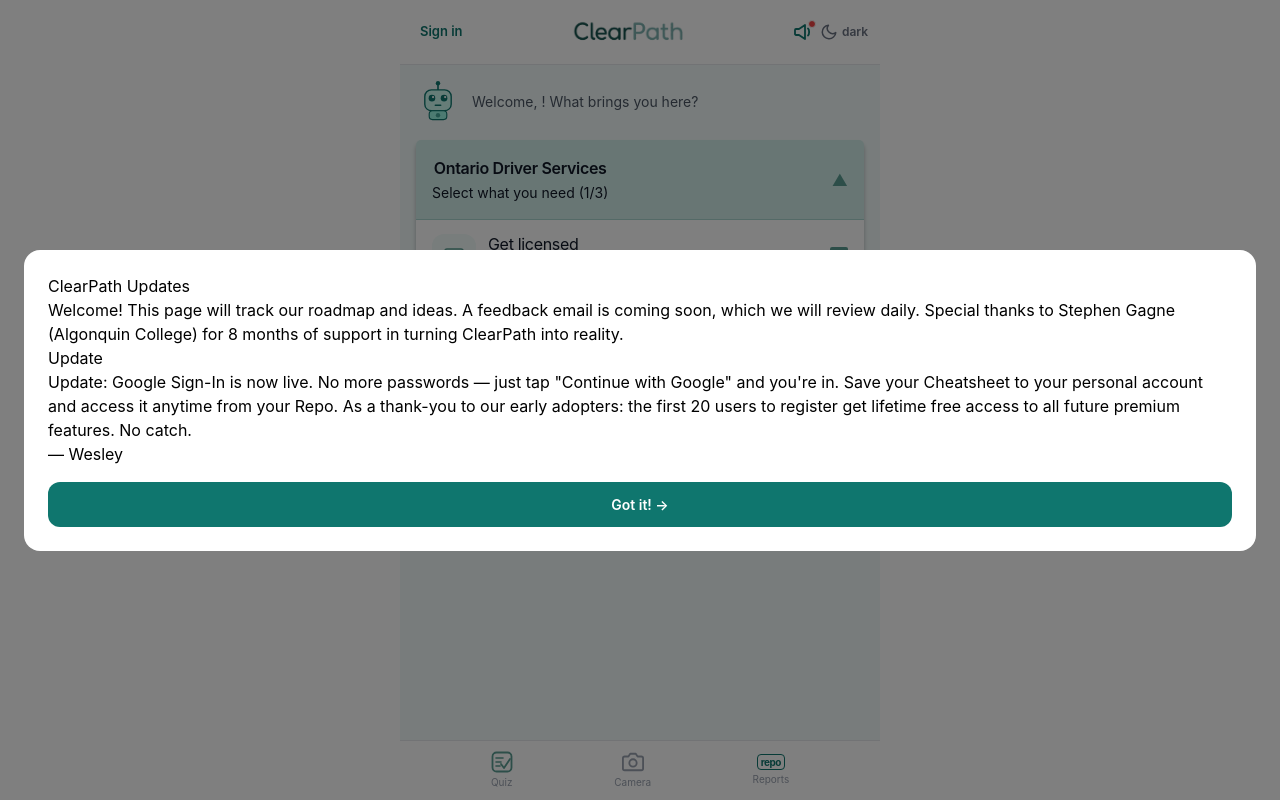
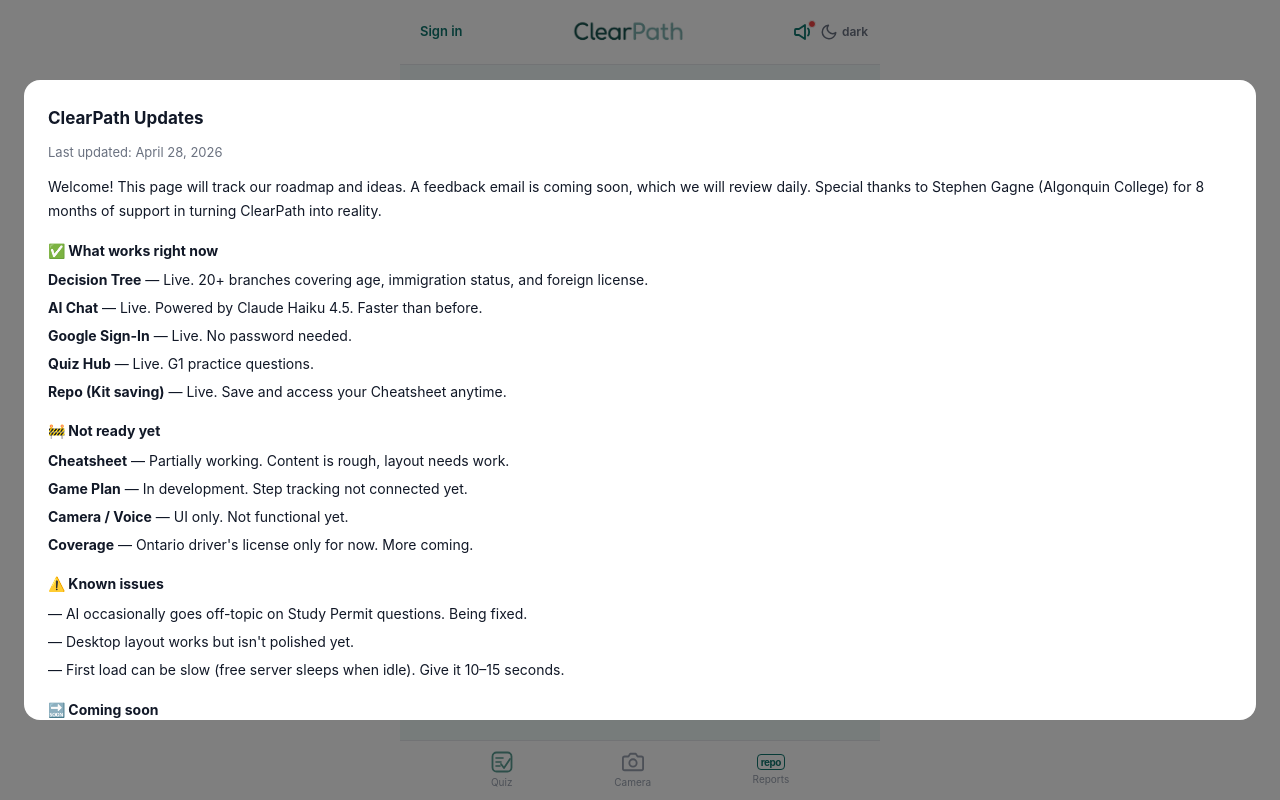
Before and after one commit to Viessley/ClearPath, a React (Vite) app in the folder clearpath-frontend/: page / in a window 1280 px wide. Both pictures are taken after a click on the button 804 px from the left and 32 px from the top of the page. Built offline with nearby package versions, Linux system fonts and the light colour scheme.

Commit message:
feat: update announcement content in TopBar

```diff
--- a/clearpath-frontend/src/components/layout/TopBar.jsx
+++ b/clearpath-frontend/src/components/layout/TopBar.jsx
@@ -105,15 +105,42 @@
             maxHeight: "80vh",
             overflowY: "auto"
           }}>
-            <div>
-              <h2>ClearPath Updates</h2>
-              <p>Welcome! This page will track our roadmap and ideas. A feedback email is coming soon, which we will review daily. Special thanks to Stephen Gagne (Algonquin College) for 8 months of support in turning ClearPath into reality.</p>
-              <h3>Update</h3>
-              <p>Update: Google Sign-In is now live. No more passwords — just tap "Continue with Google" and you're in.
-                Save your Cheatsheet to your personal account and access it anytime from your Repo.
-                As a thank-you to our early adopters: the first 20 users to register get lifetime free access to all future premium features. No catch.</p>
+            <div style={{ fontSize: "14px", lineHeight: "1.7", color: "var(--text-primary)" }}>
+              <h2 style={{ fontSize: "17px", fontWeight: "700", marginBottom: "8px" }}>ClearPath Updates</h2>
+              <p style={{ marginBottom: "12px", color: "var(--text-muted)", fontSize: "13px" }}>Last updated: April 28, 2026</p>
+              <p style={{ marginBottom: "16px" }}>Welcome! This page will track our roadmap and ideas. A feedback email is coming soon, which we will review daily. Special thanks to Stephen Gagne (Algonquin College) for 8 months of support in turning ClearPath into reality.</p>
 
-              <p>— Wesley</p>
+              <h3 style={{ fontWeight: "700", marginBottom: "6px" }}>✅ What works right now</h3>
+              <p style={{ marginBottom: "4px" }}><strong>Decision Tree</strong> — Live. 20+ branches covering age, immigration status, and foreign license.</p>
+              <p style={{ marginBottom: "4px" }}><strong>AI Chat</strong> — Live. Powered by Claude Haiku 4.5. Faster than before.</p>
+              <p style={{ marginBottom: "4px" }}><strong>Google Sign-In</strong> — Live. No password needed.</p>
+              <p style={{ marginBottom: "4px" }}><strong>Quiz Hub</strong> — Live. G1 practice questions.</p>
+              <p style={{ marginBottom: "16px" }}><strong>Repo (Kit saving)</strong> — Live. Save and access your Cheatsheet anytime.</p>
+
+              <h3 style={{ fontWeight: "700", marginBottom: "6px" }}>🚧 Not ready yet</h3>
+              <p style={{ marginBottom: "4px" }}><strong>Cheatsheet</strong> — Partially working. Content is rough, layout needs work.</p>
+              <p style={{ marginBottom: "4px" }}><strong>Game Plan</strong> — In development. Step tracking not connected yet.</p>
+              <p style={{ marginBottom: "4px" }}><strong>Camera / Voice</strong> — UI only. Not functional yet.</p>
+              <p style={{ marginBottom: "16px" }}><strong>Coverage</strong> — Ontario driver's license only for now. More coming.</p>
+
+              <h3 style={{ fontWeight: "700", marginBottom: "6px" }}>⚠️ Known issues</h3>
+              <p style={{ marginBottom: "4px" }}>— AI occasionally goes off-topic on Study Permit questions. Being fixed.</p>
+              <p style={{ marginBottom: "4px" }}>— Desktop layout works but isn't polished yet.</p>
+              <p style={{ marginBottom: "16px" }}>— First load can be slow (free server sleeps when idle). Give it 10–15 seconds.</p>
+
+              <h3 style={{ fontWeight: "700", marginBottom: "6px" }}>🔜 Coming soon</h3>
+              <p style={{ marginBottom: "4px" }}>— Better Cheatsheet with steps, documents, fees, and tips</p>
+              <p style={{ marginBottom: "4px" }}>— PDF export for your Survival Kit</p>
+              <p style={{ marginBottom: "4px" }}>— More coverage (Study Permit, G2/G, and more)</p>
+              <p style={{ marginBottom: "16px" }}>— French language support</p>
+
+              <h3 style={{ fontWeight: "700", marginBottom: "6px" }}>🎁 Early adopter offer</h3>
+              <p style={{ marginBottom: "16px" }}>The first 20 users to register get lifetime free access to all future premium features. No catch. We mean it.</p>
+
+              <p style={{ marginBottom: "4px" }}>If you're having a bad day, email us and tell us ClearPath is stupid. It might help.</p>
+              <p style={{ marginBottom: "0", fontWeight: "600" }}>clearpathwesley@gmail.com</p>
+
+              <p style={{ marginTop: "16px", color: "var(--text-muted)", fontSize: "13px" }}>— Wesley</p>
             </div>
             <button onClick={() => {
               setShowAnnouncement(false)
```
